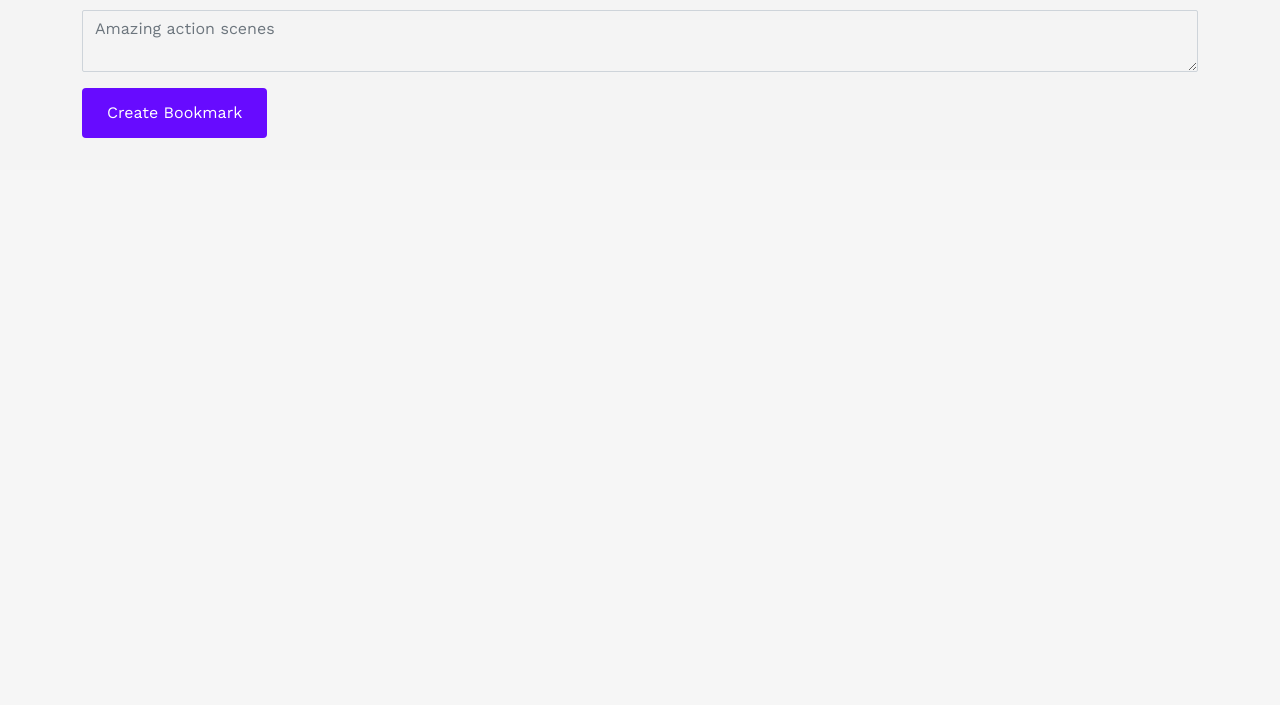
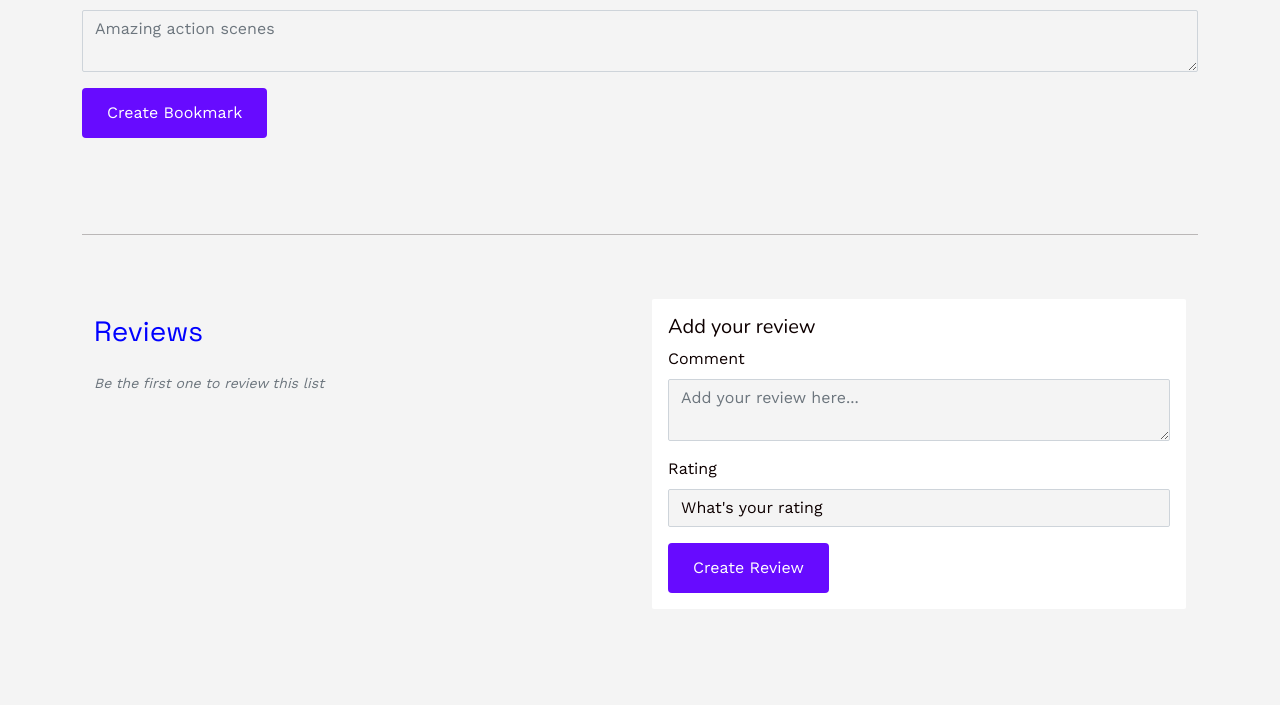
Before and after one commit to lingfungc/rails-watch-list, a Rails app: template app/views/lists/show.html.erb in a window 1280 px wide. Shown: the part 870-1575 px from the top of the page. Before the commit the page ends 1040 px from the top, so only its background shows below. Run offline with Rails 7, Linux system fonts and the light colour scheme; the template is opened without the code that fills it, so the values that code supplies are empty; style sheets or scripts are compiled from the project's sources; some libraries are stand-ins or nearby versions.

Commit message:
added reviews for list

```diff
--- a/app/assets/stylesheets/lists/_show.scss
+++ b/app/assets/stylesheets/lists/_show.scss
@@ -94,3 +94,15 @@
     }
   }
 }
+
+hr {
+  margin: 4rem 0 2rem 0;
+}
+
+.reviews {
+  margin: 4rem 0 6rem 0;
+
+  h3 {
+    color: blue;
+  }
+}
--- a/app/controllers/lists_controller.rb
+++ b/app/controllers/lists_controller.rb
@@ -7,6 +7,7 @@ class ListsController < ApplicationController
 
   def show
     @bookmark = Bookmark.new
+    @review = Review.new
   end
 
   def new
--- /dev/null
+++ b/app/helpers/reviews_helper.rb
@@ -0,0 +1,2 @@
+module ReviewsHelper
+end
--- a/app/models/list.rb
+++ b/app/models/list.rb
@@ -1,6 +1,8 @@
 class List < ApplicationRecord
   has_many :bookmarks, dependent: :destroy
   has_many :movies, through: :bookmarks
+  has_many :reviews, dependent: :destroy
+
 
   validates :name, presence: true, uniqueness: true
 end
--- /dev/null
+++ b/app/models/review.rb
@@ -0,0 +1,4 @@
+class Review < ApplicationRecord
+  belongs_to :list
+  validates :rating, presence: true
+end
--- a/app/views/lists/show.html.erb
+++ b/app/views/lists/show.html.erb
@@ -46,6 +46,37 @@
       <% end %>
     </div>
 
+    <hr>
+
+    <div class="row reviews">
+      <div class="col-12 col-sm-6">
+        <h3>Reviews</h3>
+        <% if @list.reviews.empty? %>
+          <small><em class="text-muted">Be the first one to review this list</em></small>
+        <% end %>
+        <% @list.reviews.each do |review| %>
+          <div>
+            <% review.rating.times do %>
+              <i class="fas fa-star star-yellow"></i>
+            <% end %>
+            <small><em class="text-muted"><%= distance_of_time_in_words_to_now(review.created_at) %> ago</em></small>
+            <p class="mb-0"><%= review.comment %></p>
+          </div>
+          <hr>
+        <% end %>
+      </div>
+      <div class="col-12 col-sm-6">
+        <div class="bg-white rounded p-3">
+          <h5>Add your review</h5>
+          <%= simple_form_for [@list, @review] do |f| %>
+            <%= f.input :comment, placeholder: "Add your review here..." %>
+            <%= f.input :rating, as: :select, collection: (1..5), required: true, prompt: "What's your rating", input_html: { data: { controller: "star-rating" } } %>
+            <%= f.submit class:"btn btn-flat" %>
+          <% end %>
+        </div>
+      </div>
+    </div>
+
   </div>
 
 </div>
--- a/config/routes.rb
+++ b/config/routes.rb
@@ -8,6 +8,7 @@ Rails.application.routes.draw do
   root to: 'lists#index'
   resources :lists, except: [:edit, :update] do
     resources :bookmarks, only: [:new, :create]
+    resources :reviews, only: [:new, :create]
   end
   resources :bookmarks, only: [:destroy]
 end
```
Also changed, not shown: app/controllers/reviews_controller.rb (added, +32 -0 lines), db/migrate/20221122004757_create_reviews.rb (added, +11 -0 lines), db/schema.rb.
